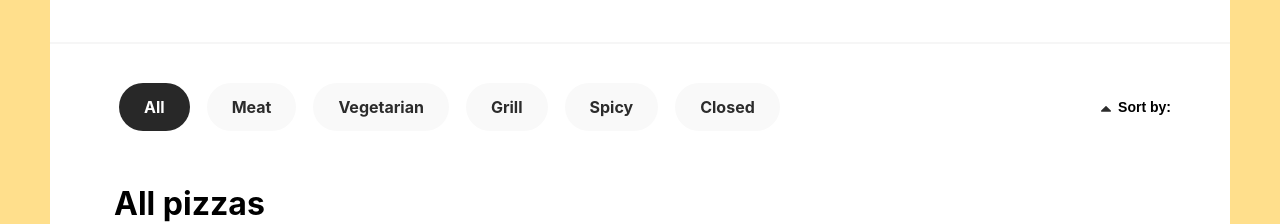
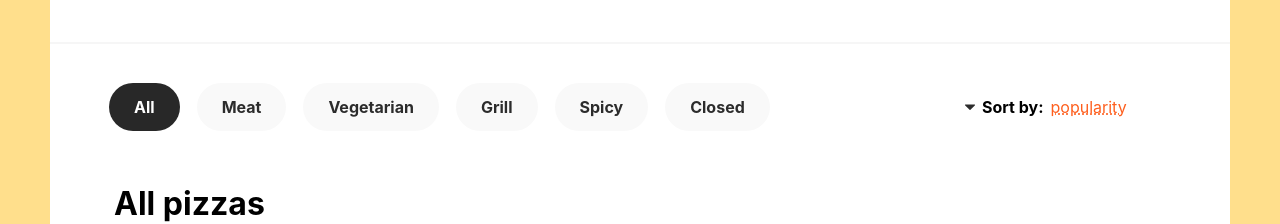
Before and after one commit to danivash/react-pizza, a React (Create React App) app: page / in a window 1280 px wide. Shown: the part 173-397 px from the top of the page. Built offline with nearby package versions, Linux system fonts and the light colour scheme.

Commit message:
fix render "Sort"

```diff
--- a/src/assets/dataPizzas.json
+++ b/src/assets/dataPizzas.json
@@ -33,7 +33,7 @@
     "id": 3,
     "imageUrl": "https://dodopizza.azureedge.net/static/Img/Products/Pizza/ru-RU/af553bf5-3887-4501-b88e-8f0f55229429.jpg",
     "title": "Кисло-сладкий цыпленок",
-    "types": [1],
+    "types": [0],
     "sizes": [26, 30, 40],
     "price": 13,
     "category": 2,
--- a/src/components/Categories/Categories.module.scss
+++ b/src/components/Categories/Categories.module.scss
@@ -2,8 +2,8 @@
     display: flex;
     align-items: center;
     // background-color: #bebebe;
-    margin-left: 57px;
-    margin-right: 48px;
+    margin-left: 0px;
+    margin-right: 0px;
     height: auto;
     justify-content: space-between;
     // margin: 44px 100px 67px 40px;
@@ -14,6 +14,8 @@
         flex-wrap: wrap;
         list-style-type: none;
         padding: 0;
+        margin-left: 47px;
+        margin-right: 10px;
         li {
             margin: 10px;
             margin-left: 7px;
--- a/src/components/PizzaBlock/PizzaBlock.jsx
+++ b/src/components/PizzaBlock/PizzaBlock.jsx
@@ -12,13 +12,13 @@ const PizzaBlock = ({title, imageUrl, price, sizes, types}) => {
       <h4>{title}</h4>
       <div className={classes.selectSection}>
         <ul>
-        {types.map((type) => (
-            <li onClick={() => setActiveType(type)} className={activeType === type ? classes.active : ''} >{typeNames[type]}</li>
+        {types.map((type, i) => (
+            <li key={i} onClick={() => setActiveType(type)} className={activeType === type ? classes.active : ''} >{typeNames[type]}</li>
           ))}
         </ul>
         <ul>
           {sizes.map((size, index) => (
-            <li onClick={() => setActiveSize(index)} className={index === activeSize ? classes.active : ''}>{size} cm</li>
+            <li key={index} onClick={() => setActiveSize(index)} className={index === activeSize ? classes.active : ''}>{size} cm</li>
           ))}
         </ul>
       </div>
--- a/src/components/PizzaBlock/PizzaBlock.module.scss
+++ b/src/components/PizzaBlock/PizzaBlock.module.scss
@@ -4,7 +4,7 @@
     width: 250px;
     margin-left: 60px;
     margin-right: 30px;
-    margin-top: 40px;
+    // margin-top: -10px;
     margin-bottom: 65px;
     // background-color: #bebebe;
 
--- a/src/components/Sort/Sort.jsx
+++ b/src/components/Sort/Sort.jsx
@@ -1,25 +1,27 @@
 import React, { useState } from "react";
-import classes from './Sort.module.scss'
+import classes from "./Sort.module.scss";
 const Sort = () => {
+  const [visible, setVisible] = useState(false);
 
-const [visible, setVisible] = useState(false)
-
-const rootClass = [classes.sortOptions]
-if(visible) {
-    rootClass.push(classes.sortOptionsActive)
-}
+  // const rootClass = [classes.sortOptions]
+  // if(visible) {
+  //     rootClass.push(classes.sortOptionsActive)
+  // }
 
   return (
     <div className={classes.sort}>
-     <button onClick={() => setVisible(true)}>
-     <img src="image/Sort_vector.svg" alt="sort by" />
-      <span>Sort by: </span>
-     </button>
-      <ul className={rootClass.join(' ')}>
-        <li>hit</li>
-        <li>price</li>
-        <li>A-Z</li>
-      </ul>
+      <div className={classes.leftPart}>
+        <img src="image/Sort_vector.svg" alt="sort by" />
+        <b>Sort by: </b>
+        <span onClick={() => setVisible(!visible)}>popularity</span>
+      </div>
+      {visible && (
+          <ul className={classes.sortOptions}>
+            <li>popularity</li>
+            <li>price</li>
+            <li>A-Z</li>
+          </ul>
+      )}
     </div>
   );
 };
--- a/src/components/Sort/Sort.module.scss
+++ b/src/components/Sort/Sort.module.scss
@@ -1,55 +1,53 @@
 .sort {
     display: flex;
     align-items: center;
+    position: relative;
+    margin-right: 60px;
 
-    button {
+    .leftPart {
+        display: flex;
+        width: 200px;
         border: 0;
-        background-color: #fff;
-        cursor: pointer;
+
         img {
             margin-right: 7px;
-            // cursor: pointer;
+            transform: rotate(180deg); // доработать при клике на опицию в сортировке
         }
 
         span {
-            // cursor: pointer;
-            font-size: 14px;
-            font-weight: 700;
+            margin-left: 7px;
+            cursor: pointer;
+            color: #FE5F1E;
+            text-decoration: underline dotted #FE5F1E;
+
         }
     }
 
     .sortOptions {
-        position: relative;
-        top: 100px;
+        position: absolute;
+        top: 15px;
         right: 20px;
-        display: none;
         flex-direction: column;
-        border: none;
+        border: 1px solid #f2f2f2;
         outline: none;
-        background-color: rgba($color: #fff, $alpha: 0.9);
+        background-color: rgba($color: #fff, $alpha: 0.8);
+        // background-color: black;
         border-radius: 10px;
-
         li {
+        background-color: #fff;
             position: relative;
-            right: 30px;
-            width: 100%;
-            margin: 5px;
-            margin-top: 0;
-            margin-bottom: 0;
-            padding: 12px;
-            border: none;
-            outline: none;
-            border-radius: 5px;
-            background-color: #fff;
-            transition: background-color 0.4s ease-in-out;
+            margin: 2px;
+            padding: 8px;
+            border-radius: 0px;
         }
 
         li:hover {
-            background-color: rgba($color: #FE5F1E, $alpha: 0.5);
+            background-color: rgba($color: #FE5F1E, $alpha: 0.05);
             color: #FE5F1E;
             transition: color 0.4s ease-in-out;
         }
     }
+
     .sortOptionsActive {
         display: flex;
     }
```
